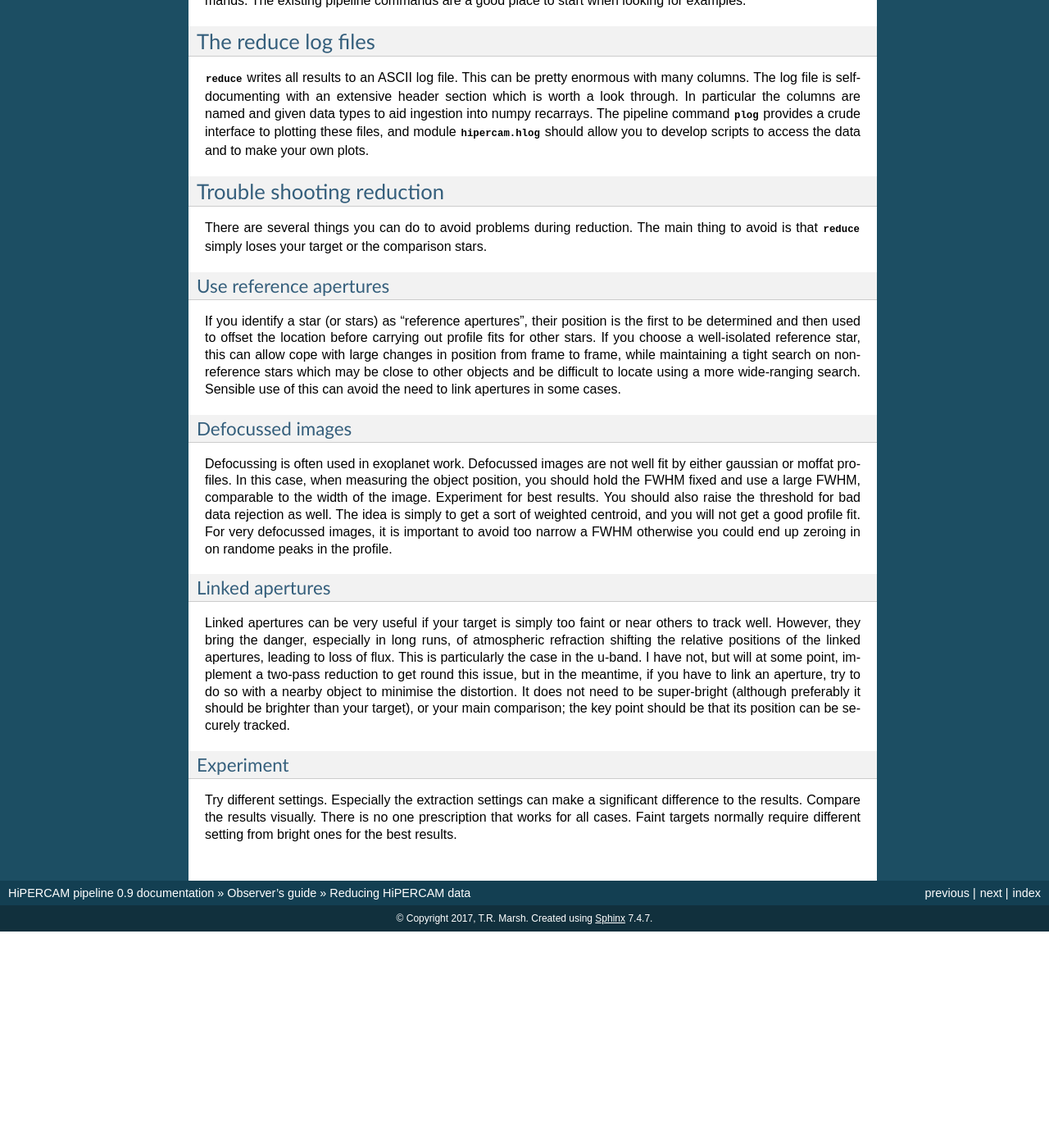
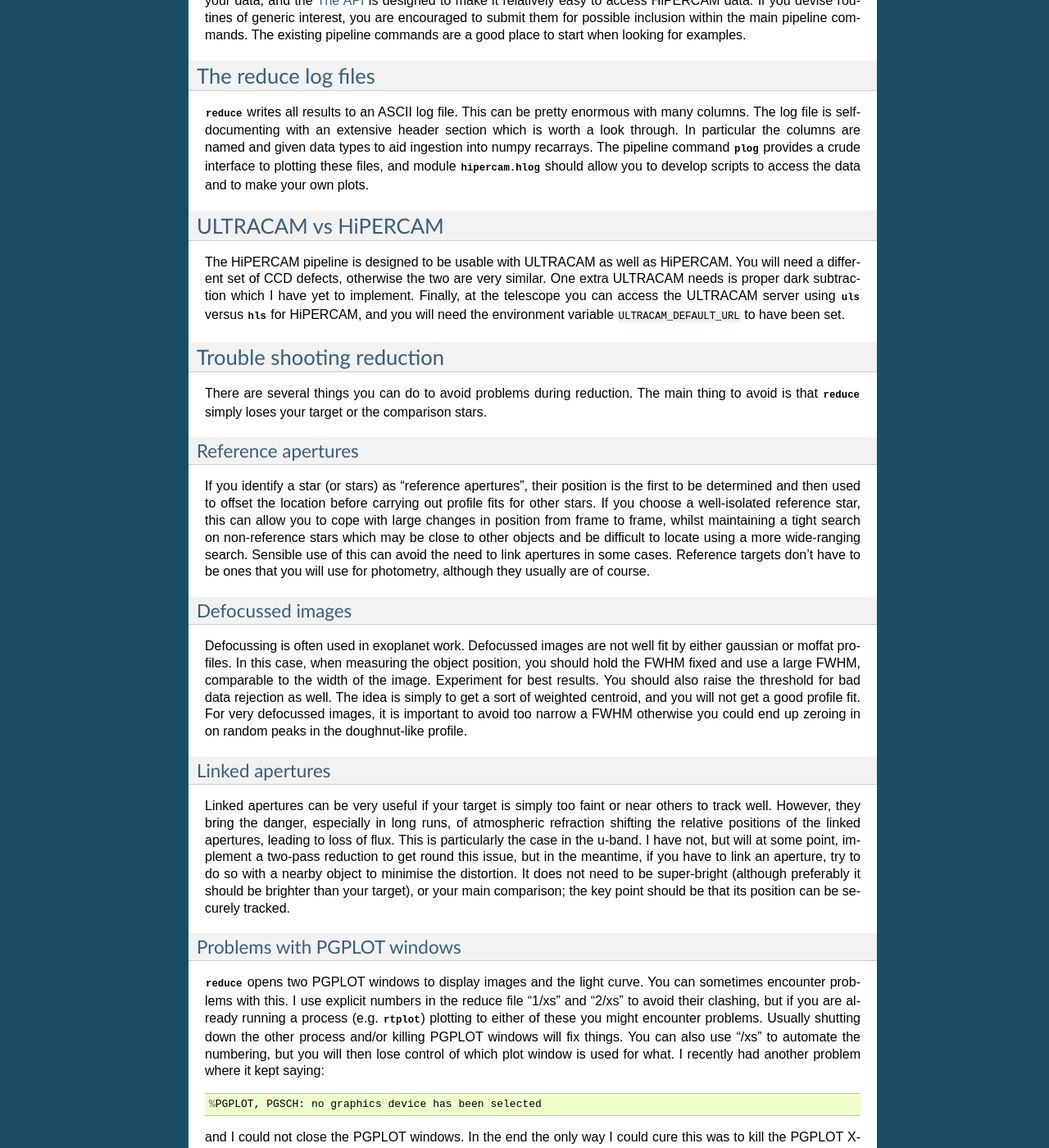
Before and after one commit to HiPERCAM/hipercam, a Sphinx documentation site: the page built from docs/reduction.rst, in a window 1280 px wide and 1400 px high, scrolled down 4122 px. Shown: the whole window at 82% size. Built offline with Sphinx 7.4.7, drawn with Linux system fonts in a browser that asks for light colours; formulas are drawn with MathJax 3; before the commit the page ends 5258 px from its top, so only the background shows below that; some of the changed text lies outside the part shown.

Commit message:
updated the reduction docs

```diff
--- a/docs/reduction.rst
+++ b/docs/reduction.rst
@@ -4,8 +4,8 @@
 
 .. |fig-1| replace:: :numref:`fig-1`
 
-Reducing |hiper| data
-*********************
+Reducing with the |hiper| pipeline
+**********************************
 
 This guide assumes that you have got started with the |hiper| pipeline (see
 :doc:`telescope` for a quick start to observing), but now would like a more
@@ -248,6 +248,16 @@
 :mod:`hipercam.hlog` should allow you to develop scripts to access the data
 and to make your own plots.
 
+ULTRACAM vs |hiper|
+===================
+
+The |hiper| pipeline is designed to be usable with ULTRACAM as well as
+|hiper|. You will need a different set of CCD defects, otherwise the two are
+very similar. One extra ULTRACAM needs is proper dark subtraction which I have
+yet to implement. Finally, at the telescope you can access the ULTRACAM server
+using |uls| versus |hls| for |hiper|, and you will need the environment
+variable ``ULTRACAM_DEFAULT_URL`` to have been set.
+
 Trouble shooting reduction
 ==========================
 
@@ -255,17 +265,18 @@
 main thing to avoid is that |reduce| simply loses your target or the
 comparison stars.
 
-Use reference apertures
------------------------
+Reference apertures
+-------------------
 
 If you identify a star (or stars) as "reference apertures", their position is
 the first to be determined and then used to offset the location before
 carrying out profile fits for other stars. If you choose a well-isolated
-reference star, this can allow cope with large changes in position from frame
-to frame, while maintaining a tight search on non-reference stars which may be
-close to other objects and be difficult to locate using a more wide-ranging
-search. Sensible use of this can avoid the need to link apertures in some
-cases.
+reference star, this can allow you to cope with large changes in position from
+frame to frame, whilst maintaining a tight search on non-reference stars which
+may be close to other objects and be difficult to locate using a more
+wide-ranging search. Sensible use of this can avoid the need to link apertures
+in some cases. Reference targets don't have to be ones that you will use for
+photometry, although they usually are of course.
 
 Defocussed images
 -----------------
@@ -277,7 +288,7 @@
 also raise the threshold for bad data rejection as well. The idea is simply to
 get a sort of weighted centroid, and you will not get a good profile fit. For
 very defocussed images, it is important to avoid too narrow a FWHM otherwise
-you could end up zeroing in on randome peaks in the profile.
+you could end up zeroing in on random peaks in the doughnut-like profile.
 
 Linked apertures
 ----------------
@@ -293,6 +304,23 @@
 target), or your main comparison; the key point should be that its position
 can be securely tracked.
 
+Problems with PGPLOT windows
+----------------------------
+
+|reduce| opens two PGPLOT windows to display images and the light curve. You
+can sometimes encounter problems with this. I use explicit numbers in the
+reduce file "1/xs" and "2/xs" to avoid their clashing, but if you are already
+running a process (e.g. |rtplot|) plotting to either of these you might
+encounter problems. Usually shutting down the other process and/or killing
+PGPLOT windows will fix things.  You can also use "/xs" to automate the
+numbering, but you will then lose control of which plot window is used for
+what. I recently had another problem where it kept saying::
+
+  %PGPLOT, PGSCH: no graphics device has been selected
+
+and I could not close the PGPLOT windows. In the end the only way I could cure
+this was to kill the PGPLOT X-windows server. (Search for 'pgxin' with 'ps'.)
+
 Experiment
 ----------
 
```
